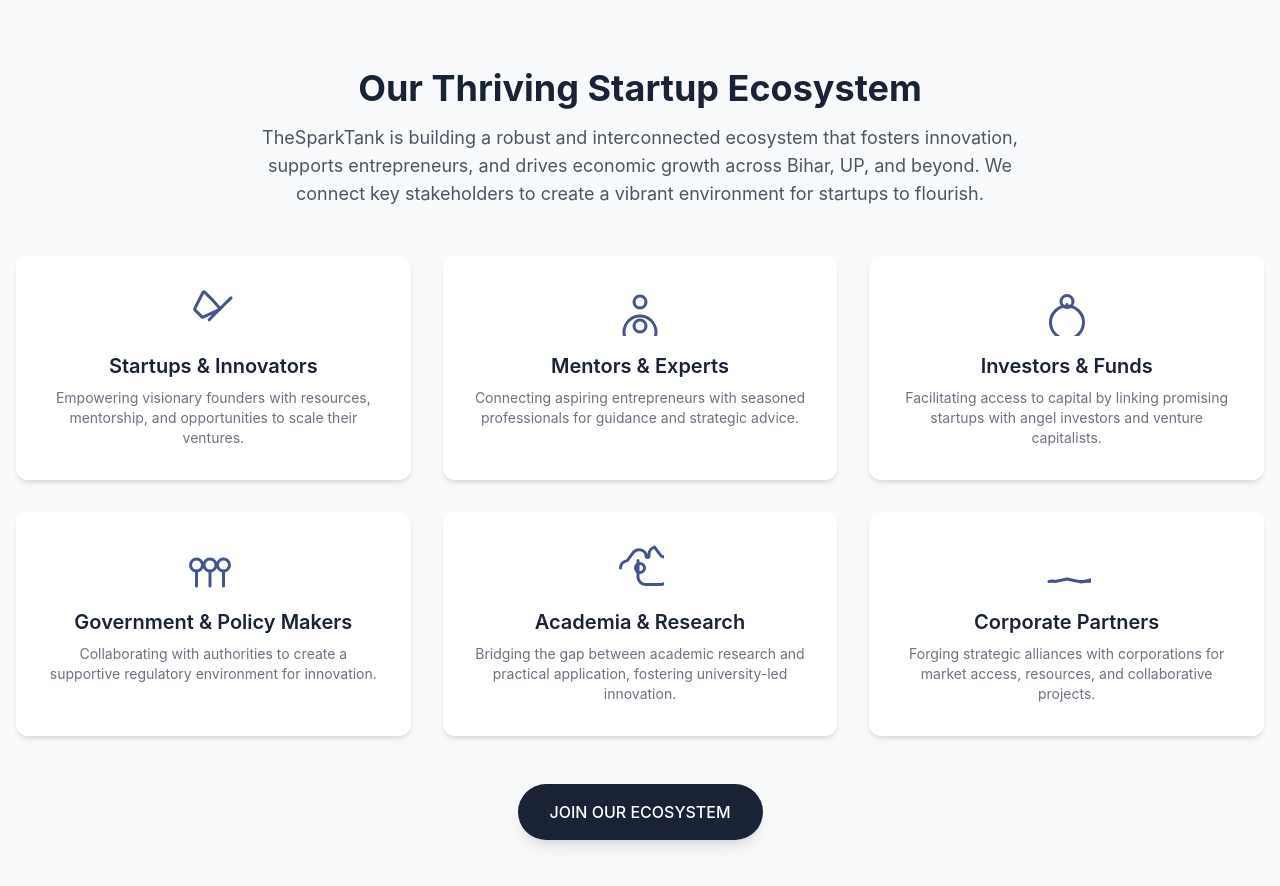
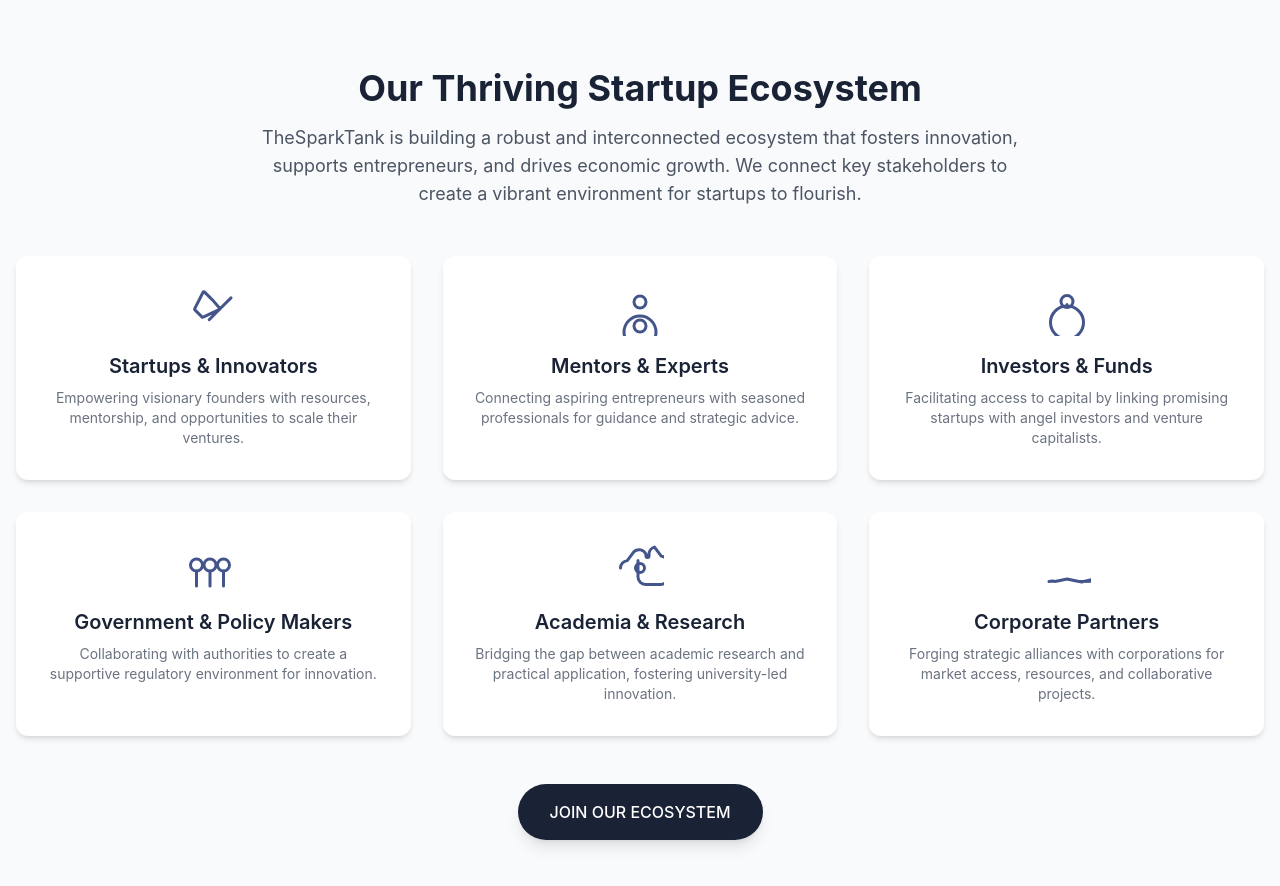
Before and after one commit to dushyant1222/frontend, a React (Create React App) app: page / in a window 1280 px wide. Shown: the part 1500-2386 px from the top of the page. Built offline with nearby package versions, Linux system fonts and the light colour scheme; no server answers.

Commit message:
Update Ecosystem.jsx

```diff
--- a/src/components/Ecosystem.jsx
+++ b/src/components/Ecosystem.jsx
@@ -70,7 +70,7 @@
             Our Thriving Startup Ecosystem
           </h2>
           <p className="mt-4 text-lg text-gray-600 max-w-3xl mx-auto">
-            TheSparkTank is building a robust and interconnected ecosystem that fosters innovation, supports entrepreneurs, and drives economic growth across Bihar, UP, and beyond. We connect key stakeholders to create a vibrant environment for startups to flourish.
+            TheSparkTank is building a robust and interconnected ecosystem that fosters innovation, supports entrepreneurs, and drives economic growth. We connect key stakeholders to create a vibrant environment for startups to flourish.
           </p>
         </div>
         <div className="grid md:grid-cols-2 lg:grid-cols-3 gap-8">
```
